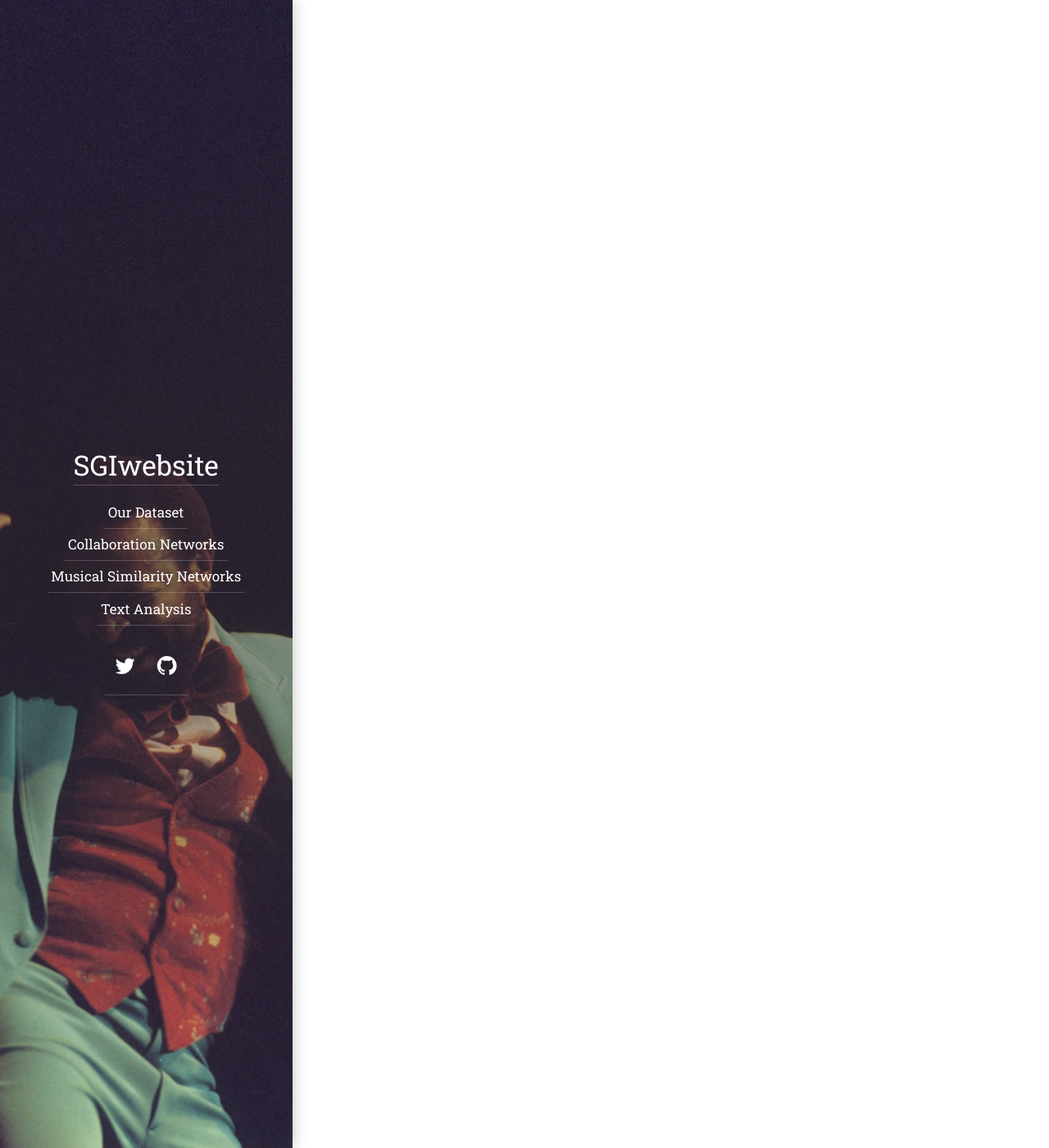
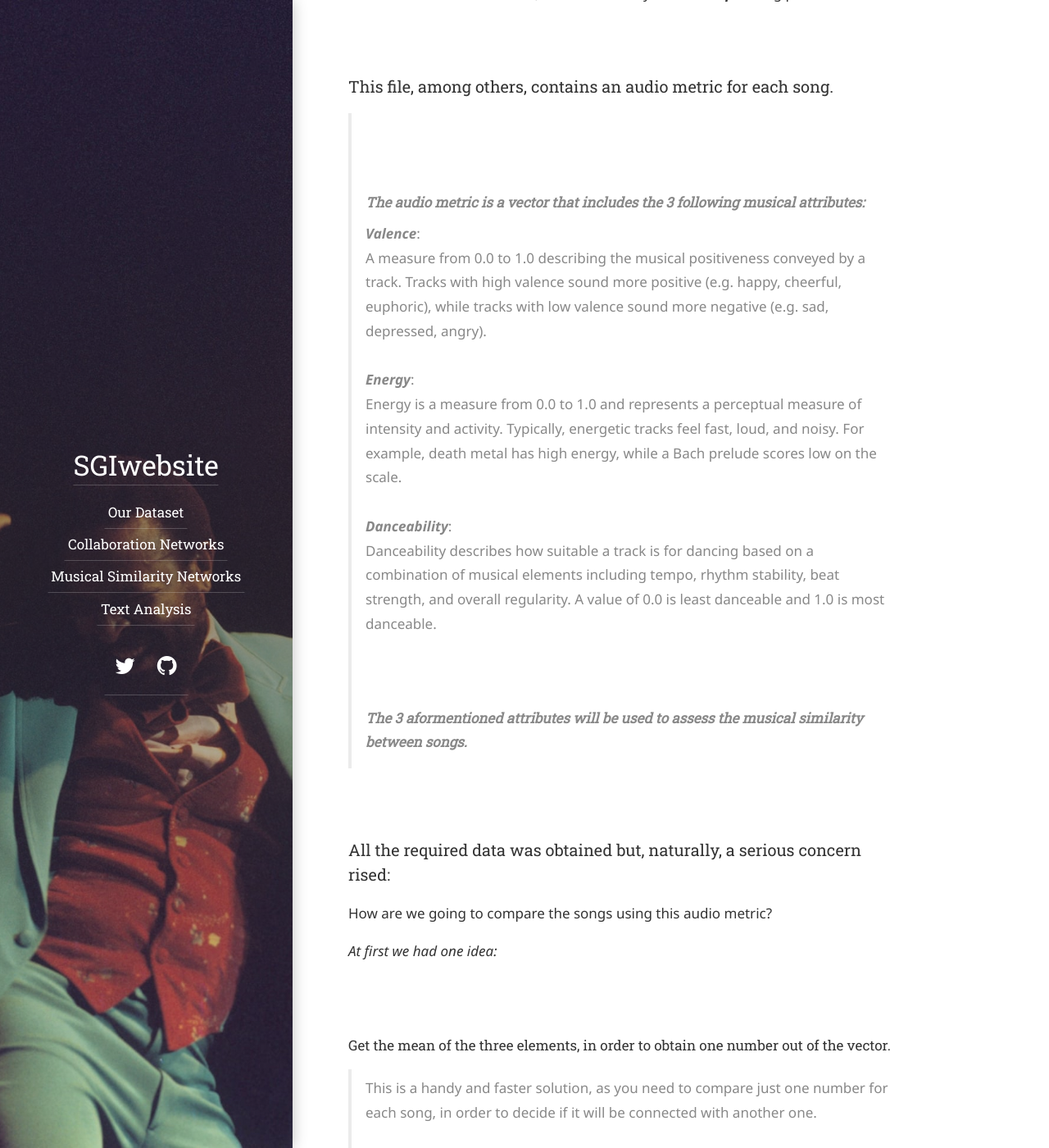
Before and after one commit to panosfilianos/SGIwebsite, a Jekyll site: the page built from musical_sim_networks.md, in a window 1280 px wide and 1400 px high, scrolled down 1132 px. Shown: the whole window at 82% size. Built offline with Jekyll 4.4.1, drawn with Linux system fonts in a browser that asks for light colours; some web fonts are replaced; some of the changed text lies outside the part shown.

Commit message:
2nd commit with part of data

```diff
--- a/musical_sim_networks.md
+++ b/musical_sim_networks.md
@@ -7,6 +7,46 @@ title: Musical Similarity Networks
 
 ## Can Python, Spotify API and some Network tools track real Musical Similarity?
 
-Music is in almost everyone's life. Some people who are stuck in just one genre and others who really enjoy discovering new Music.
+Music is in almost everyone's life. Some people are stuck in just one genre, while others who really enjoy discovering new Music.
 
 But not all songs are fit for every moment of our lives. Sometimes we need an upbeat, happy song to complete our already cheerfull mood, and other moments what we need is a smooth downtempo, hip-hop song straight from the old-school.
+
+But music is endless and there are many times that we bored of the same playlist, or we just can't find a song matching our mood and taste.
+
+As the title suggests, there is one question. Could we create a tool, able to track down new music with the desired mood, sound and this way cover our need. Part of the answer lies below.
+
+
+## Get reliable data is the first part
+
+As you have seen in our video we use the Spotify API to mine our data.
+
+For the Song Similarity part of this assignment we create a 600KB file of 5.549 lines and 6 rows.<br>
+Each line of our dataset should represent one unique song and various information about it.<br><br>
+One could argue that we should have 7.000 songs, since we download the top 10 songs of top 100 artists of each one of 7 genres.<br>
+The answer to this concern is that a lot of duplicate songs occured, which we have eliminated from our final file, in order to really have a **_unique_** song per line.
+
+### This file, among others, contains an audio metric for each song.
+>#### ***The audio metric is a vector that includes the 3 following musical attributes:***<br>
+**_Valence_**:<br>
+A measure from 0.0 to 1.0 describing the musical positiveness conveyed by a track. Tracks with high valence sound more positive (e.g. happy, cheerful, euphoric), while tracks with low valence sound more negative (e.g. sad, depressed, angry).<br><br>
+**_Energy_**:<br>
+Energy is a measure from 0.0 to 1.0 and represents a perceptual measure of intensity and activity. Typically, energetic tracks feel fast, loud, and noisy. For example, death metal has high energy, while a Bach prelude scores low on the scale.<br><br>
+**_Danceability_**:<br>
+Danceability describes how suitable a track is for dancing based on a combination of musical elements including tempo, rhythm stability, beat strength, and overall regularity. A value of 0.0 is least danceable and 1.0 is most danceable.<br>
+>#### ***The 3 aformentioned attributes will be used to assess the musical similarity between songs.***
+
+### All the required data was obtained but, naturally, a serious concern rised:
+How are we going to compare the songs using this audio metric?<br>
+
+_At first we had one idea:_
+
+#### Get the mean of the three elements, in order to obtain one number out of the vector.
+> This is a handy and faster solution, as you need to compare just one number for each song, in order to decide if it will be connected with another one.<br><br>
+>However, we must consider that what we are measuring here is song similarity and ***each element of this vector describes a unique quality of every song.***
+***Diminishing this three-dimentional vector to just the mean of it's elements***, most probably ***comes with a cost***. That is, that there may be several different vectors (different song qualities), that produce the same mean, and this could lead to connecting two songs that are completely different.<br><br>
+We said before that the three elements of the vector are valence, energy and danceability. It is reasonable to assume that a song with high danceability, most likely has high valence and energy. Or that a song with low valence, most likely has also low danceability and energy. If this is true, it means that these three elements follow a specific pattern and thus we can use the mean of every vector without getting a false idea for how a song sounds.<br><br><br>
+**To find out if this is actually true, we have put it to the test:**<br><br>
+>As you will see below, what we did was find the distribution of the absolute subtraction between two elements, for each pair of elements. If all songs have a very small difference between their elements' values, then we can safely use the mean.
+
+
+3 photos of the respective distributions.
```
